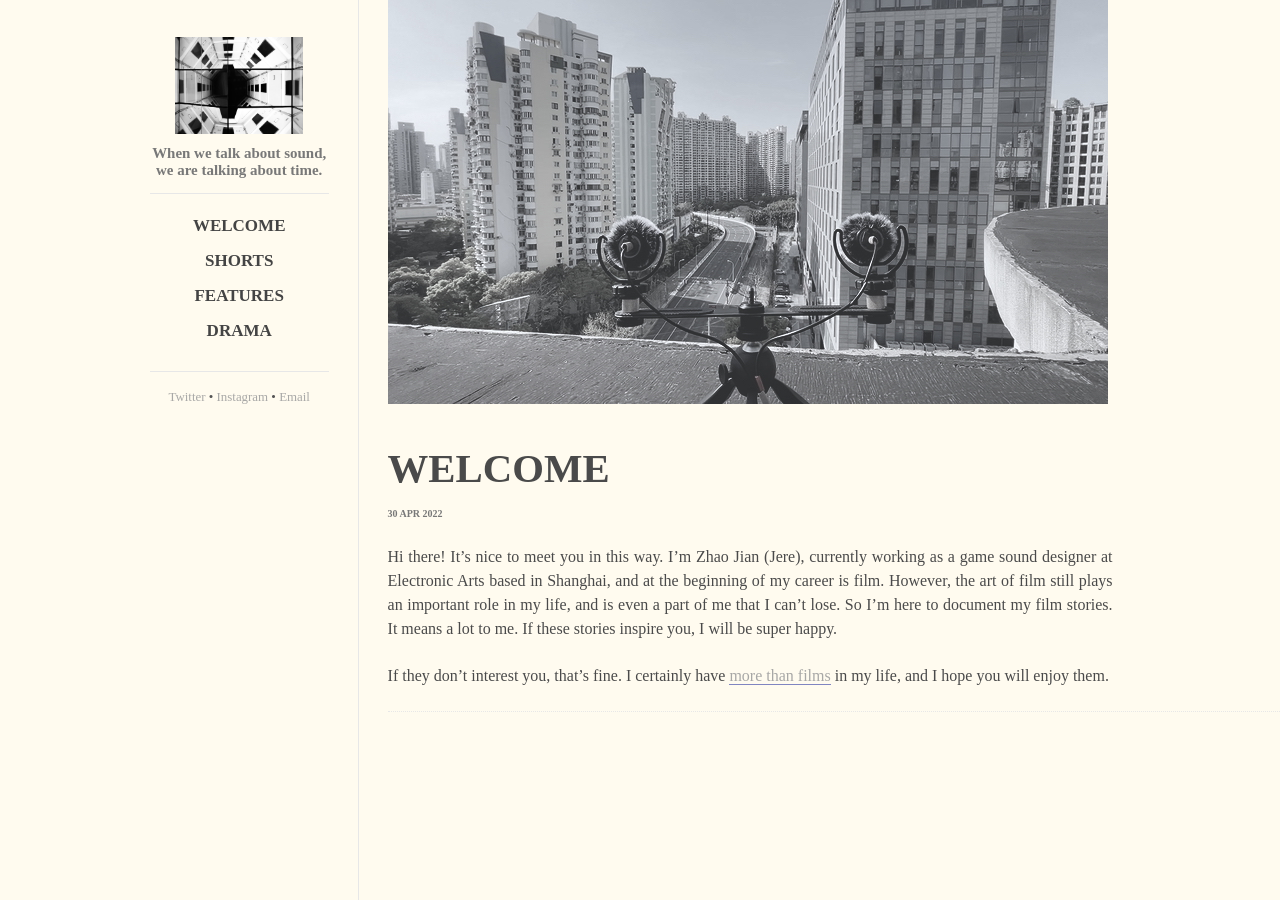
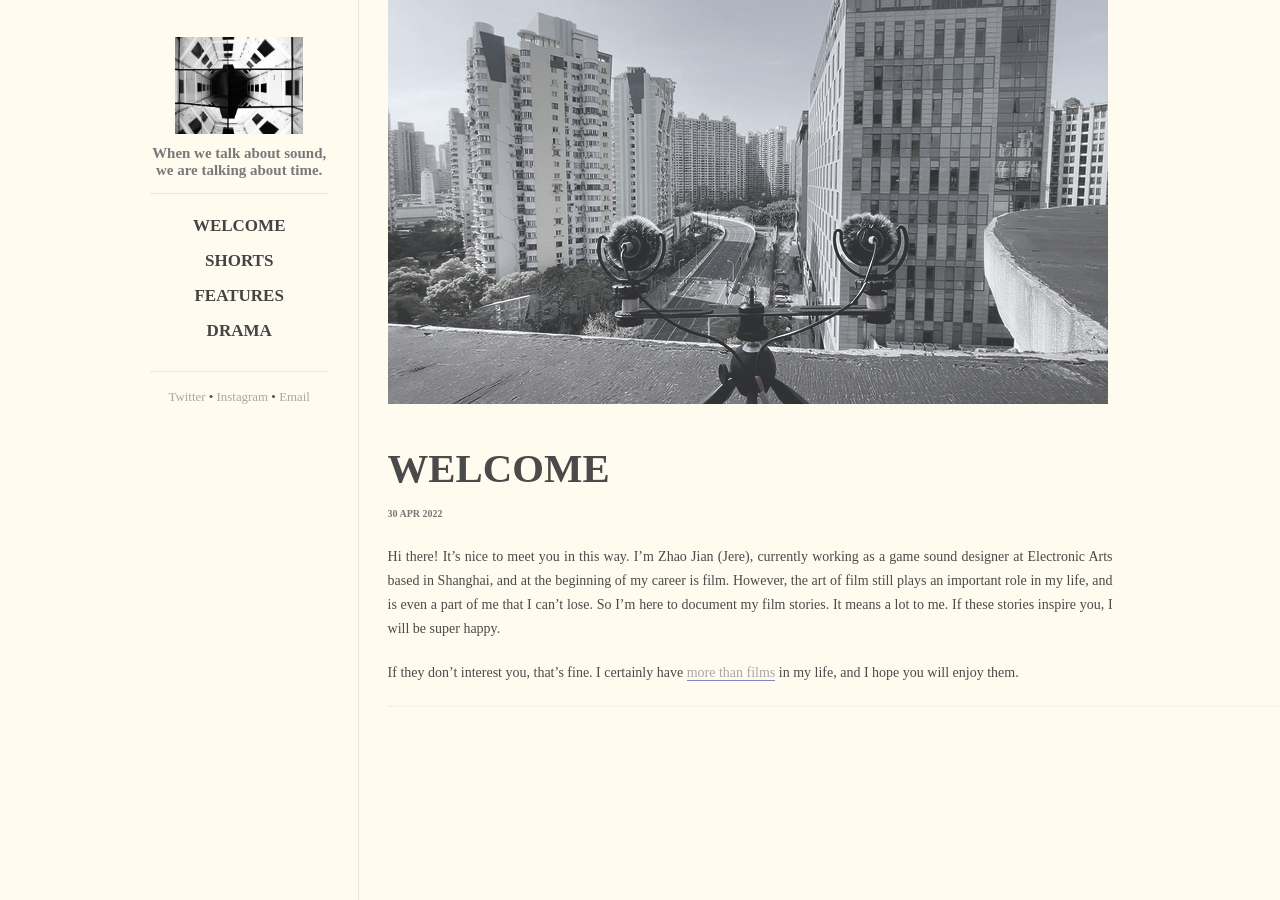
Before and after one commit to zhaojian26/works, a Jekyll site: the page built from index.html, in a window 1280 px wide. Built offline with Jekyll 4.4.1, drawn with Linux system fonts in a browser that asks for light colours; Markdown is read by kramdown in place of the engine named in the settings.

Commit message:
try max-width

```diff
--- a/css/main.css
+++ b/css/main.css
@@ -174,12 +174,13 @@ a:hover {
   padding: 0 .4em;
 }
 
+/* post body */
 .post p {
   font-family: 'Asar', serif;
-  font-size: 16px;
+  font-size: 14px;
   margin-bottom: 1.45em;
   text-align: justify;
-  image-resolution: fit-content;
+  max-width: fit-content;
 }
 
 .post ul, .post ol {
```
